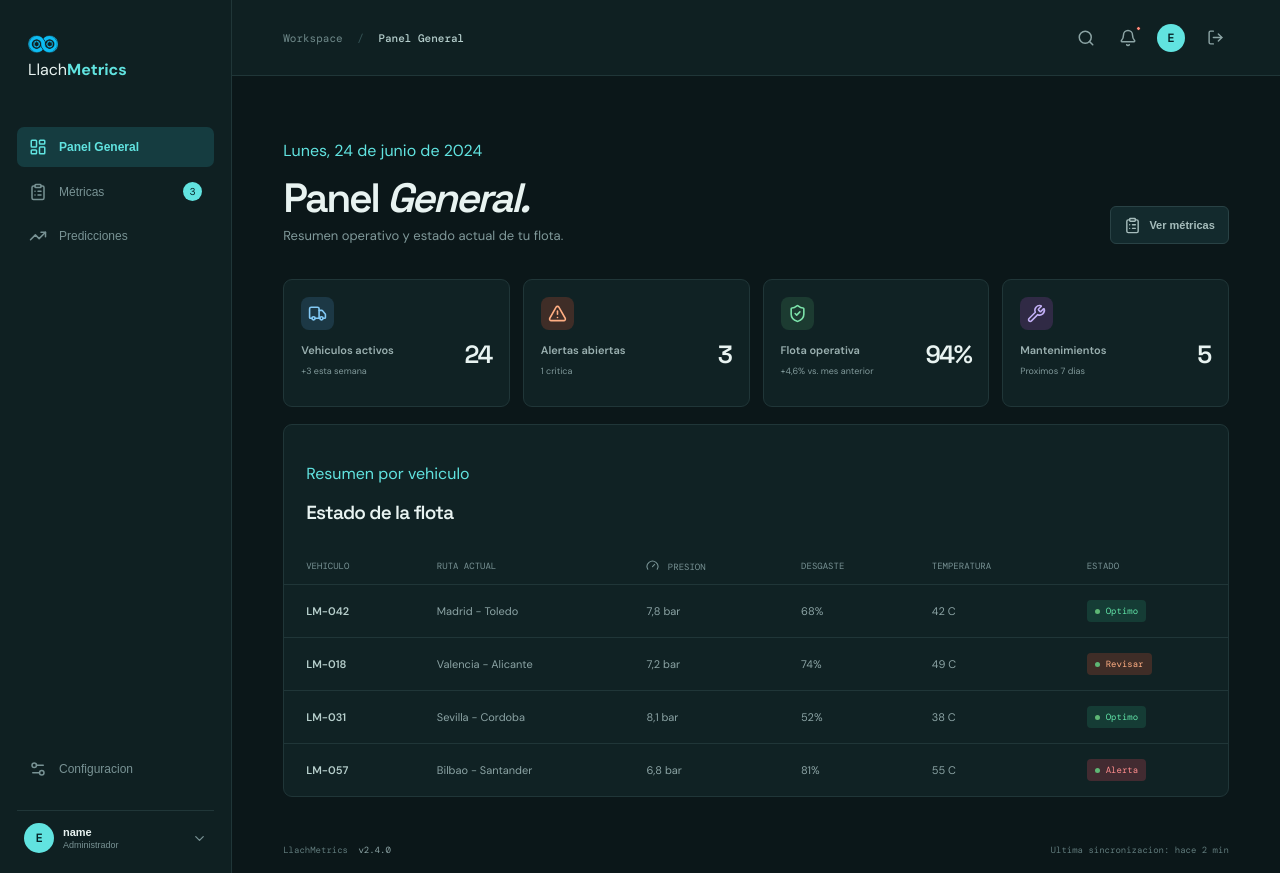
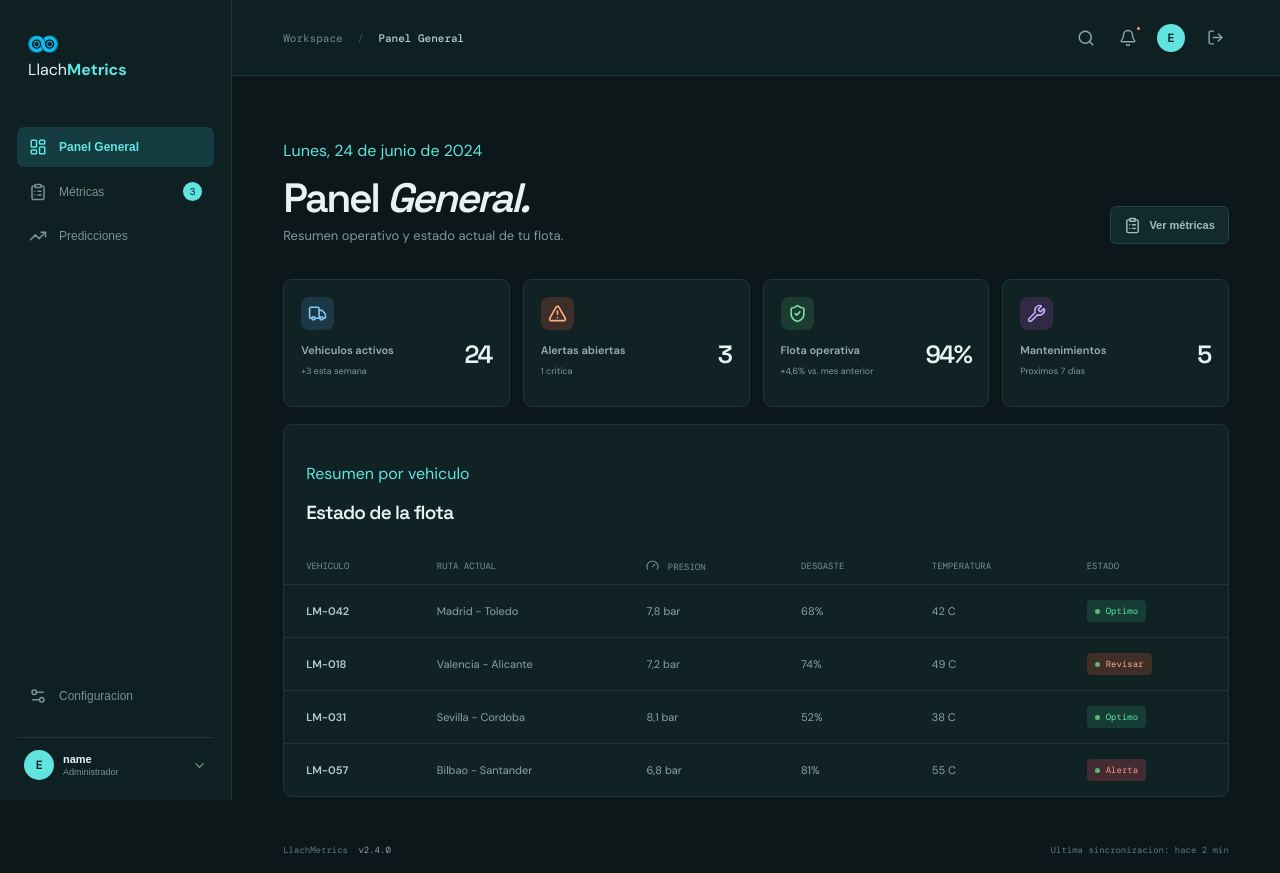
Before and after one commit to EliasMartinezUSM/LlachMetrics, a React (Vite) app in the folder FrontEnd/: page / in a window 1280 px wide. Both pictures are taken after typing "name@example.com", "Sample123" into the empty fields and a click on the button "Acceder". Built offline with nearby package versions, Linux system fonts and the light colour scheme.

Commit message:
Ajustes esteticos

```diff
--- a/FrontEnd/src/App.css
+++ b/FrontEnd/src/App.css
@@ -103,3 +103,9 @@ html,body{background:var(--paper);color:var(--ink)}
 .prediction-note{display:flex;align-items:center;gap:11px;padding:14px 17px;border:1px solid #294245;border-radius:7px;color:#8ca4a5;background:#102a2d;font-size:11px}.prediction-note>svg:first-child{flex:0 0 auto;color:#61e3e0}.prediction-note p{flex:1;margin:0;line-height:1.5}.prediction-note strong{color:#b7cfcc}.prediction-note>svg:last-child{color:#789294}
 @media(max-width:900px){.prediction-summary{grid-template-columns:repeat(2,1fr)}}
 @media(max-width:560px){.prediction-summary{gap:9px}.prediction-summary article{min-height:70px;padding:11px}.section-heading{align-items:flex-start;flex-direction:column;gap:8px}.vehicle-prediction-main{padding:15px}.vehicle-prediction-title{align-items:flex-start;flex-wrap:wrap}.risk-label{margin-left:60px;margin-top:-5px}.vehicle-recommendation{align-items:flex-start;flex-direction:column;gap:12px}.prediction-meta{justify-content:flex-start;gap:7px}.tire-details{padding:0 15px 12px;overflow-x:auto}.tire-details-heading,.tire-row{min-width:560px}.prediction-note{align-items:flex-start}}
+
+/* Keep sidebar controls anchored to the viewport. */
+.sidebar{height:100vh;min-height:0;align-self:flex-start;position:sticky;top:0;overflow:hidden}
+.sidebar nav{min-height:0;overflow-y:auto}
+.sidebar-bottom{flex-shrink:0}
+@media(max-width:900px){.sidebar{position:fixed;top:0;bottom:0;height:100vh;align-self:auto}}
```
